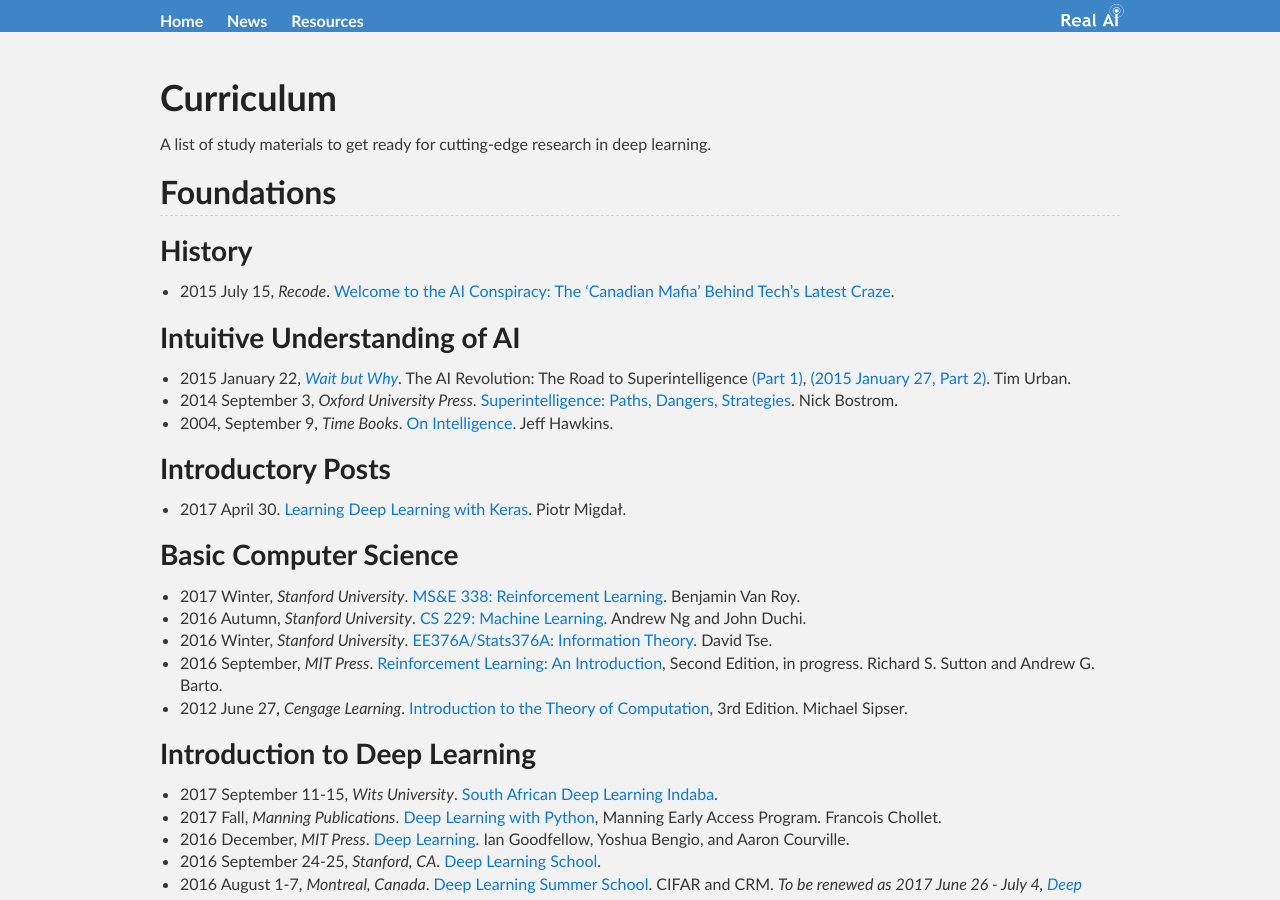
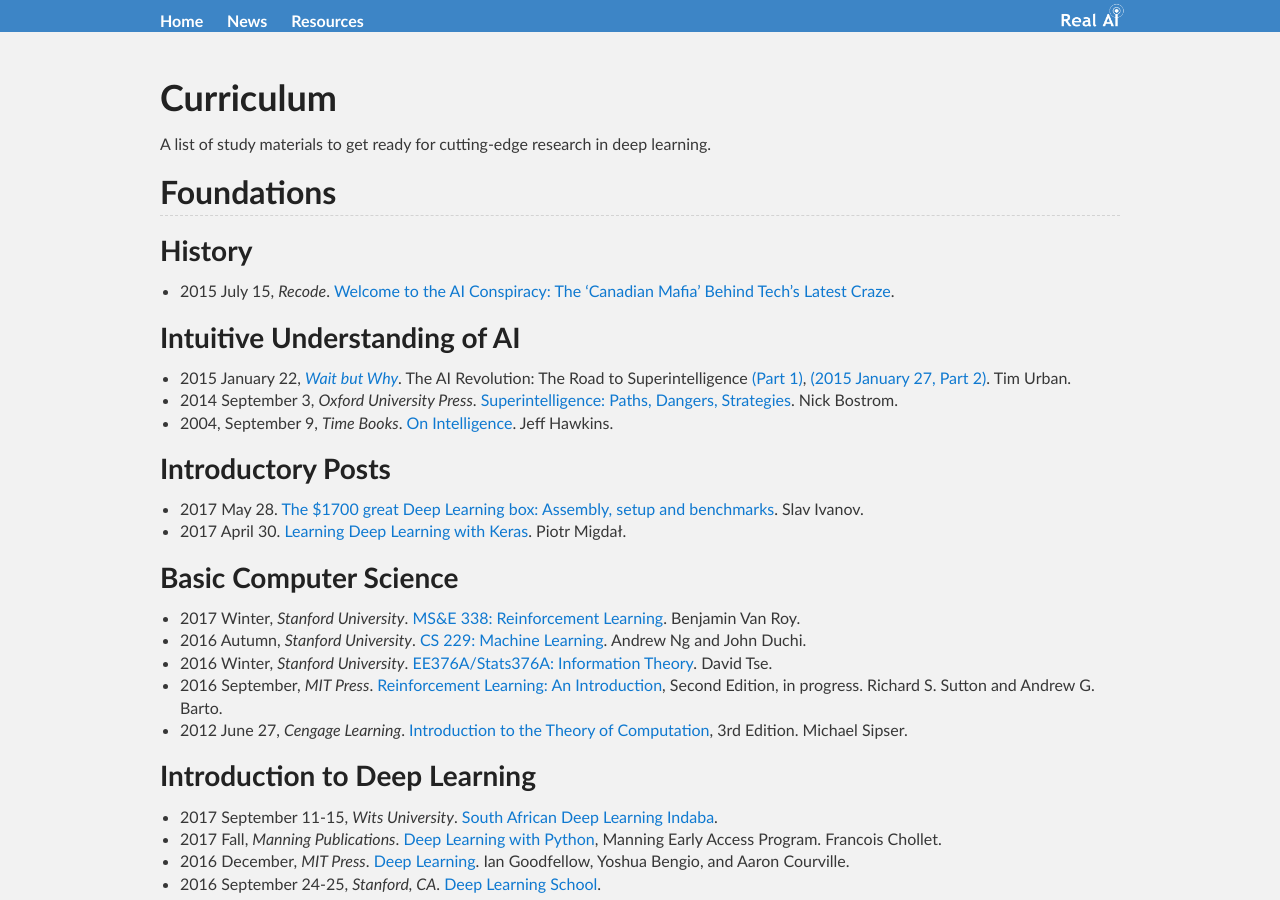
Before and after one commit to Tonywuhk/realai.org, a Jekyll site: the page built from resources/curriculum.md, in a window 1280 px wide and 900 px high. Built offline with Jekyll 4.4.1, drawn with Linux system fonts in a browser that asks for light colours; our own code applies the rules of GitHub Pages for plain Markdown files; comment, search, counter and statistics services are not loaded; the repository's description, which GitHub fills in, is left out.

Commit message:
Update curriculum.md

```diff
--- a/resources/curriculum.md
+++ b/resources/curriculum.md
@@ -19,6 +19,7 @@
 
 ### Introductory Posts
 
+* 2017 May 28. [The $1700 great Deep Learning box: Assembly, setup and benchmarks](https://blog.slavv.com/the-1700-great-deep-learning-box-assembly-setup-and-benchmarks-148c5ebe6415). Slav Ivanov.
 * 2017 April 30. [Learning Deep Learning with Keras](http://p.migdal.pl/2017/04/30/teaching-deep-learning.html). Piotr Migdał.
 
 ### Basic Computer Science
```
